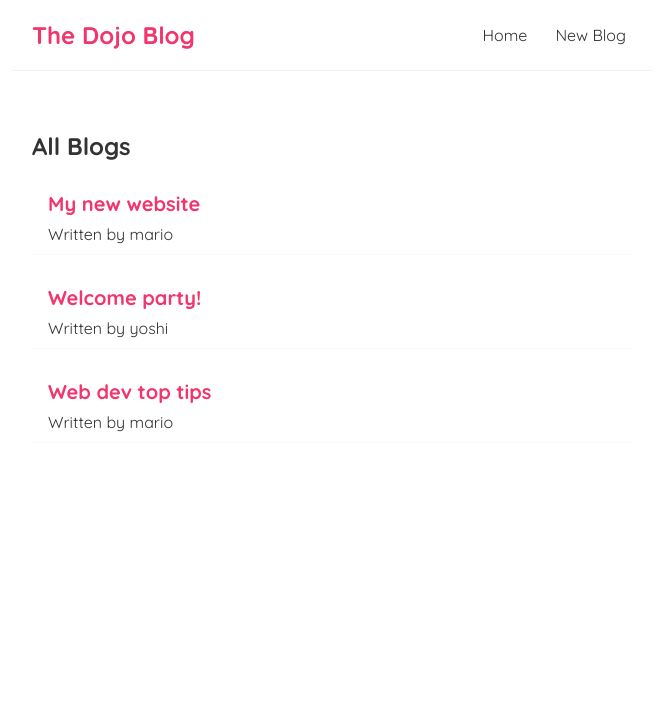
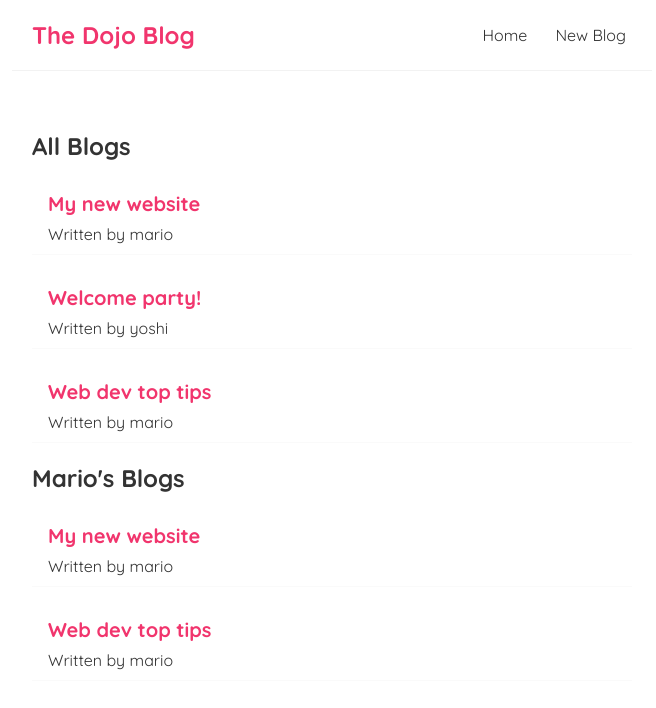
Before and after one commit to lemonjerome/LearnReact, a React (Create React App) app: page / in a window 1280 px wide. Shown: the top 708 px of the page, without its empty margins (308-964 px from the left). Built offline with nearby package versions, Linux system fonts and the light colour scheme.

Commit message:
netninja ep12

```diff
--- a/src/Home.js
+++ b/src/Home.js
@@ -11,6 +11,7 @@
     return (
         <div className="home">
             <BlogList blogs = {blogs} title = "All Blogs"></BlogList>
+            <BlogList blogs = {blogs.filter((blog) => (blog.author == 'mario'))} title="Mario's Blogs"></BlogList>
         </div>
     );
 }
```
